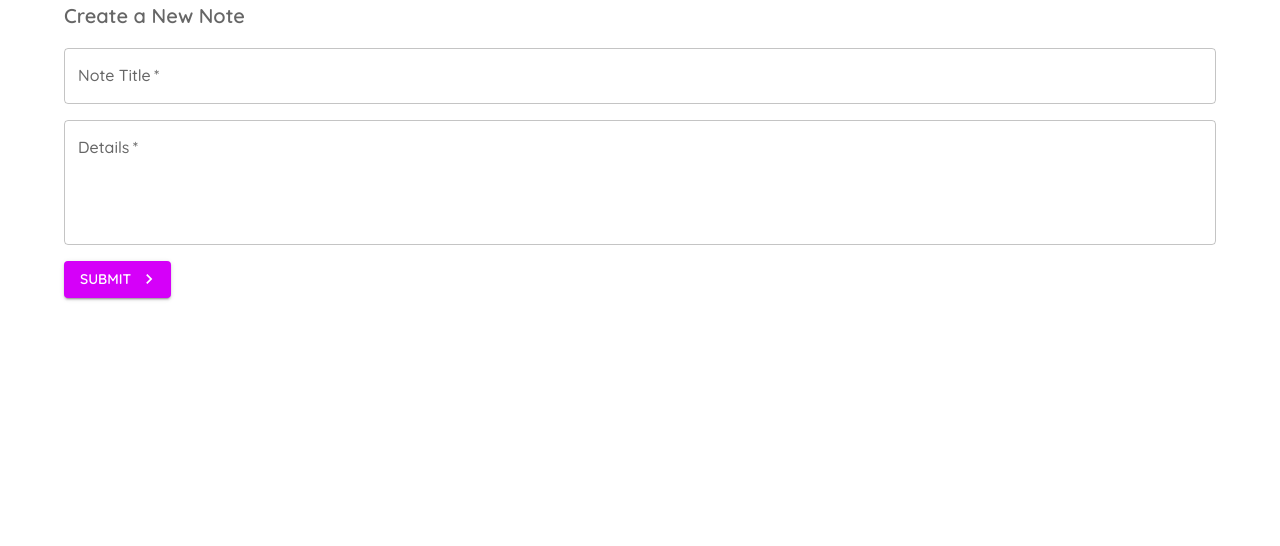
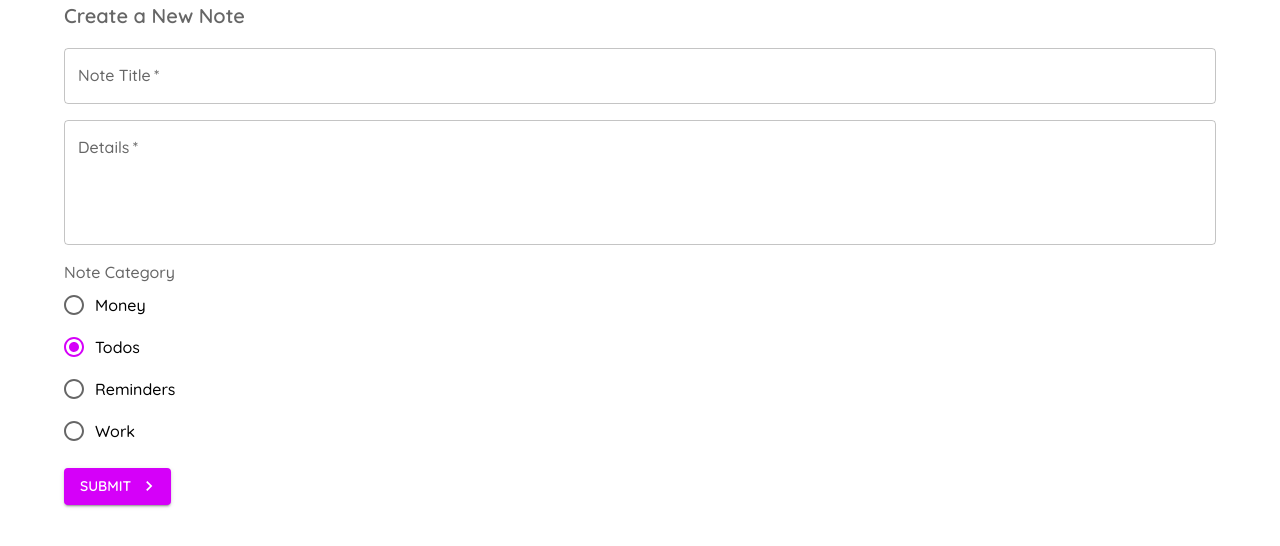
Before and after one commit to MarvelB/react-mui-app, a React (Create React App) app: page /create in a window 1280 px wide. Shown: the top 546 px of the page. Built offline with nearby package versions, Linux system fonts and the light colour scheme.

Commit message:
st l8 commit

```diff
--- a/src/components/Create/Create.tsx
+++ b/src/components/Create/Create.tsx
@@ -3,8 +3,10 @@ import Button from '@mui/material/Button';
 import Container from '@mui/material/Container';
 import KeyboardArrowRightIcon from '@mui/icons-material/KeyboardArrowRight';
 import TextField from '@mui/material/TextField';
+import Radio from '@mui/material/Radio';
+import RadioGroup from '@mui/material/RadioGroup';
 import { SxProps } from '@mui/system/styleFunctionSx';
-import { Theme } from '@mui/material';
+import { FormControl, FormLabel, FormControlLabel, Theme } from '@mui/material';
 import { useState } from 'react';
 
 const classes = {
@@ -20,6 +22,7 @@ const Create = () => {
   const [details, setDetails] = useState<string>('');
   const [titleError, setTitleError] = useState<boolean>(false);
   const [detailsError, setDetailsError] = useState<boolean>(false);
+  const [category, setCategory] = useState<string>('todos');
 
   const handleSubmit = (event: React.FormEvent<HTMLFormElement>): void => {
     event.preventDefault();
@@ -81,6 +84,16 @@ const Create = () => {
           error={detailsError}
         />
 
+        <FormControl sx={classes.field}>
+          <FormLabel>Note Category</FormLabel>
+          <RadioGroup value={category} onChange={(e) => setCategory(e.target.value)}>
+            <FormControlLabel value="money" control={<Radio color="secondary" />} label="Money" />
+            <FormControlLabel value="todos" control={<Radio color="secondary" />} label="Todos" />
+            <FormControlLabel value="reminders" control={<Radio color="secondary" />} label="Reminders" />
+            <FormControlLabel value="work" control={<Radio color="secondary" />} label="Work" />
+          </RadioGroup>
+        </FormControl>
+
         <Button
           type="submit"
           // sx={{
```
